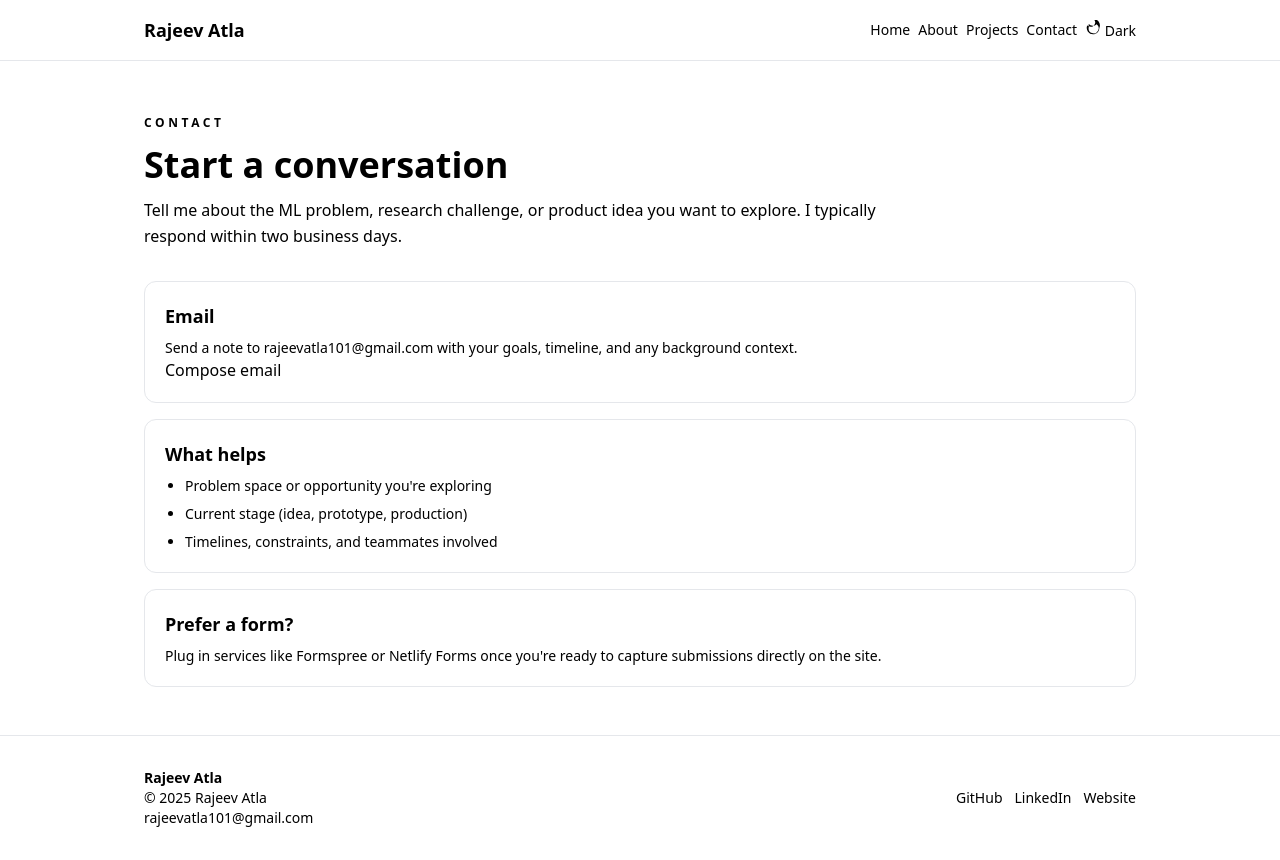
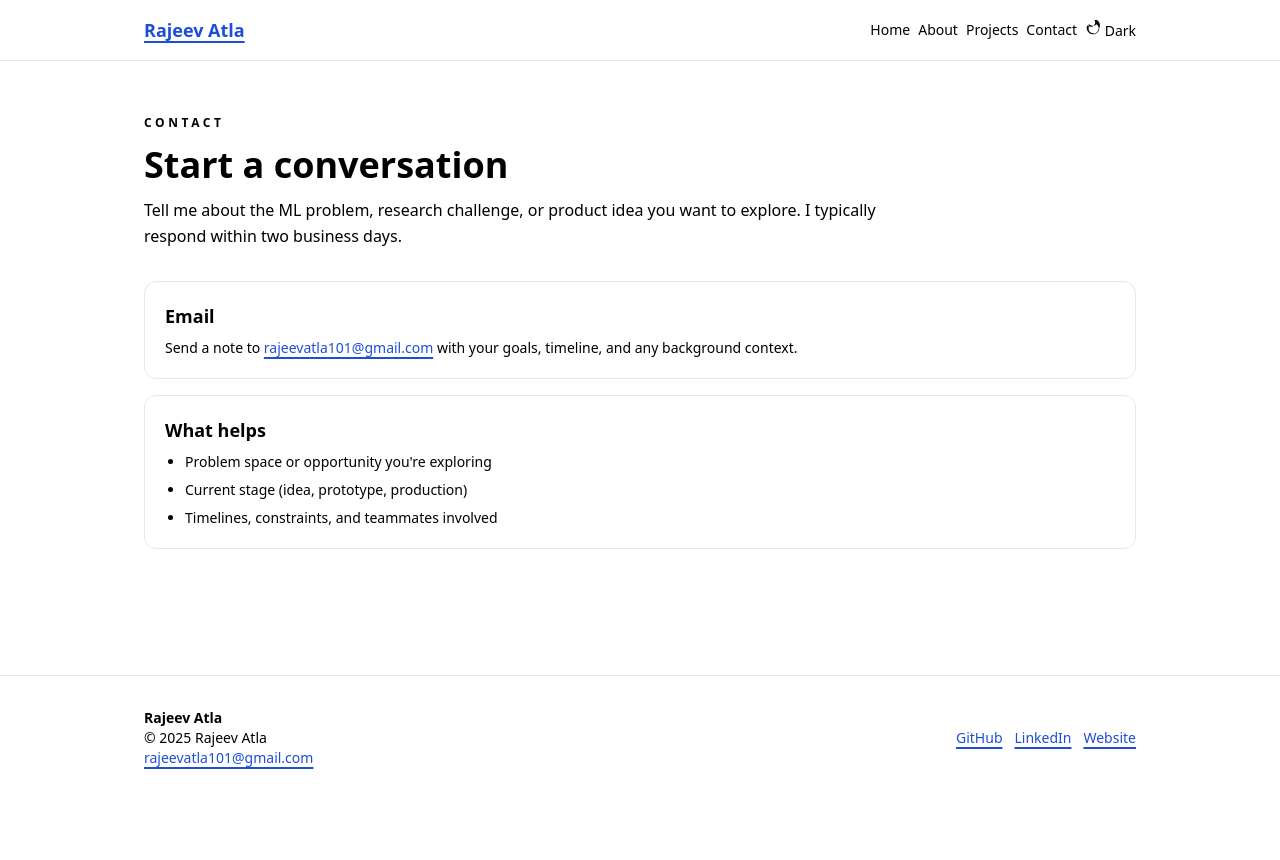
Before and after one commit to RajeevAtla/new_website, a SvelteKit app: page /contact in a window 1280 px wide. After the commit the page ends 800 px from the top, so only its background shows below. Built offline with nearby package versions, Linux system fonts and the light colour scheme.

Commit message:
change link colors

```diff
--- a/src/app.css
+++ b/src/app.css
@@ -4,6 +4,20 @@
 
 :root {
 	color-scheme: dark;
+	--link-color: #7dd3fc;
+	--link-hover-color: #38bdf8;
+}
+
+:root[data-theme='rajevlight'] {
+	color-scheme: light;
+	--link-color: #1d4ed8;
+	--link-hover-color: #1e40af;
+}
+
+:root[data-theme='rajevdark'] {
+	color-scheme: dark;
+	--link-color: #7dd3fc;
+	--link-hover-color: #38bdf8;
 }
 
 body {
@@ -13,13 +27,28 @@ body {
 	transition: background-color 0.3s ease, color 0.3s ease;
 }
 
-a {
-	color: hsl(var(--p));
+a:not(.btn),
+.link {
+	color: var(--link-color);
+	text-decoration: underline;
+	text-decoration-thickness: 1.5px;
+	text-underline-offset: 4px;
 	transition: color 0.2s ease;
 }
 
-a:hover {
-	color: hsl(var(--pc));
+a:not(.btn):hover,
+.link:hover {
+	color: var(--link-hover-color);
+}
+
+a:not(.btn):focus-visible,
+.link:focus-visible {
+	outline: 2px solid var(--link-hover-color);
+	outline-offset: 2px;
+}
+
+.link {
+	text-decoration-color: currentColor;
 }
 
 main {
--- a/src/routes/contact/+page.svelte
+++ b/src/routes/contact/+page.svelte
@@ -21,7 +21,6 @@
 			<p class="mt-2 text-sm text-base-content/80">
 				Send a note to <a class="link" href={`mailto:${siteConfig.email}`}>{siteConfig.email}</a> with your goals, timeline, and any background context.
 			</p>
-			<a class="btn btn-primary btn-sm mt-3" href={`mailto:${siteConfig.email}`}>Compose email</a>
 		</div>
 		<div class="rounded-xl border border-base-200 bg-base-100 p-5">
 			<h3 class="text-lg font-semibold text-primary">What helps</h3>
@@ -31,12 +30,5 @@
 				<li>Timelines, constraints, and teammates involved</li>
 			</ul>
 		</div>
-		<div class="rounded-xl border border-base-200 bg-base-100 p-5">
-			<h3 class="text-lg font-semibold text-primary">Prefer a form?</h3>
-			<p class="mt-2 text-sm text-base-content/80">
-				Plug in services like <a class="link" href="https://formspree.io/" target="_blank" rel="noopener">Formspree</a> or
-				<a class="link" href="https://www.netlify.com/products/forms/" target="_blank" rel="noopener">Netlify Forms</a> once you're ready to capture submissions directly on the site.
-			</p>
-		</div>
 	</div>
 </PageSection>
```
